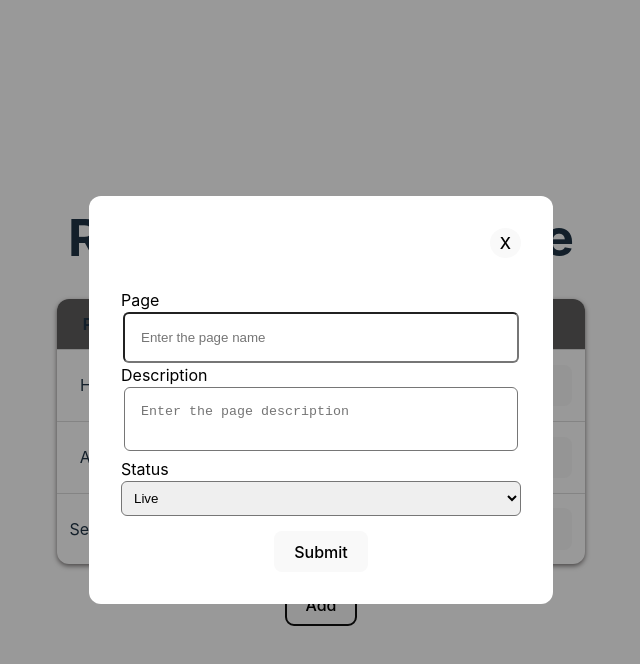
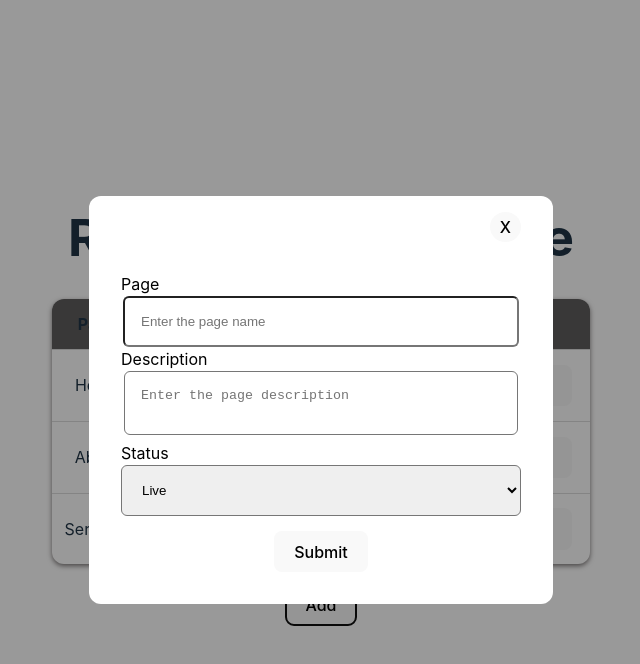
Before and after one commit to RamonSanGabriel/edit-table, a React (Vite) app: page / in a window 1280 px wide. Both pictures are taken after a click on the button "Add". Shown: the top 664 px of the page, without its empty margins (319-959 px from the left). Built offline with nearby package versions, Linux system fonts and the light colour scheme.

Commit message:
icon button margin

```diff
--- a/src/App.css
+++ b/src/App.css
@@ -3,7 +3,7 @@
   text-align: center;
   max-width: 1280px;
   margin: 0 auto;
-  place-items: center;
+  /* place-items: center; */
   padding: 1rem;
 }
 
--- a/src/components/Modal/Modal.module.css
+++ b/src/components/Modal/Modal.module.css
@@ -16,7 +16,7 @@
   left: 0;
   background-color: #fff;
   color: #000;
-  padding: 2rem;
+  padding: 1rem 2rem 2rem;
   border-radius: 12px;
   width: 25em;
 }
@@ -48,7 +48,7 @@ textarea::placeholder {
 }
 select {
   display: block;
-  padding: 0.5rem;
+  padding: 1rem;
   border-radius: 6px;
   width: 100%;
 }
--- a/src/components/Table/Table.module.css
+++ b/src/components/Table/Table.module.css
@@ -40,7 +40,11 @@ th {
   border-radius: 3px;
 }
 .tdButton {
-  margin: 2px 0;
+  margin-bottom: 5px;
+  @media (width > 767px) {
+    margin: 2px 0;
+    margin-right: 5px;
+  }
 }
 .tdIcons {
   /* display: flex; */
```
